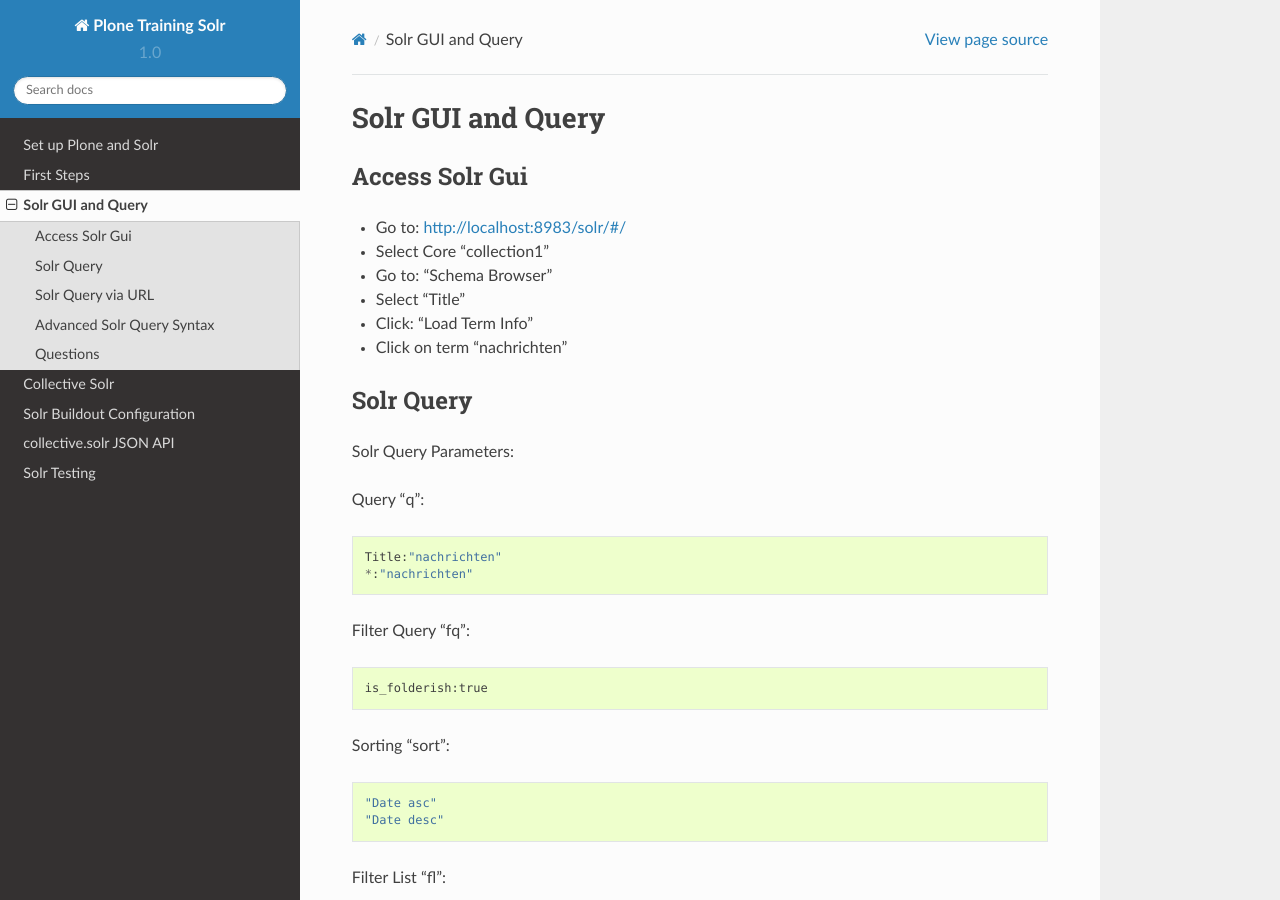
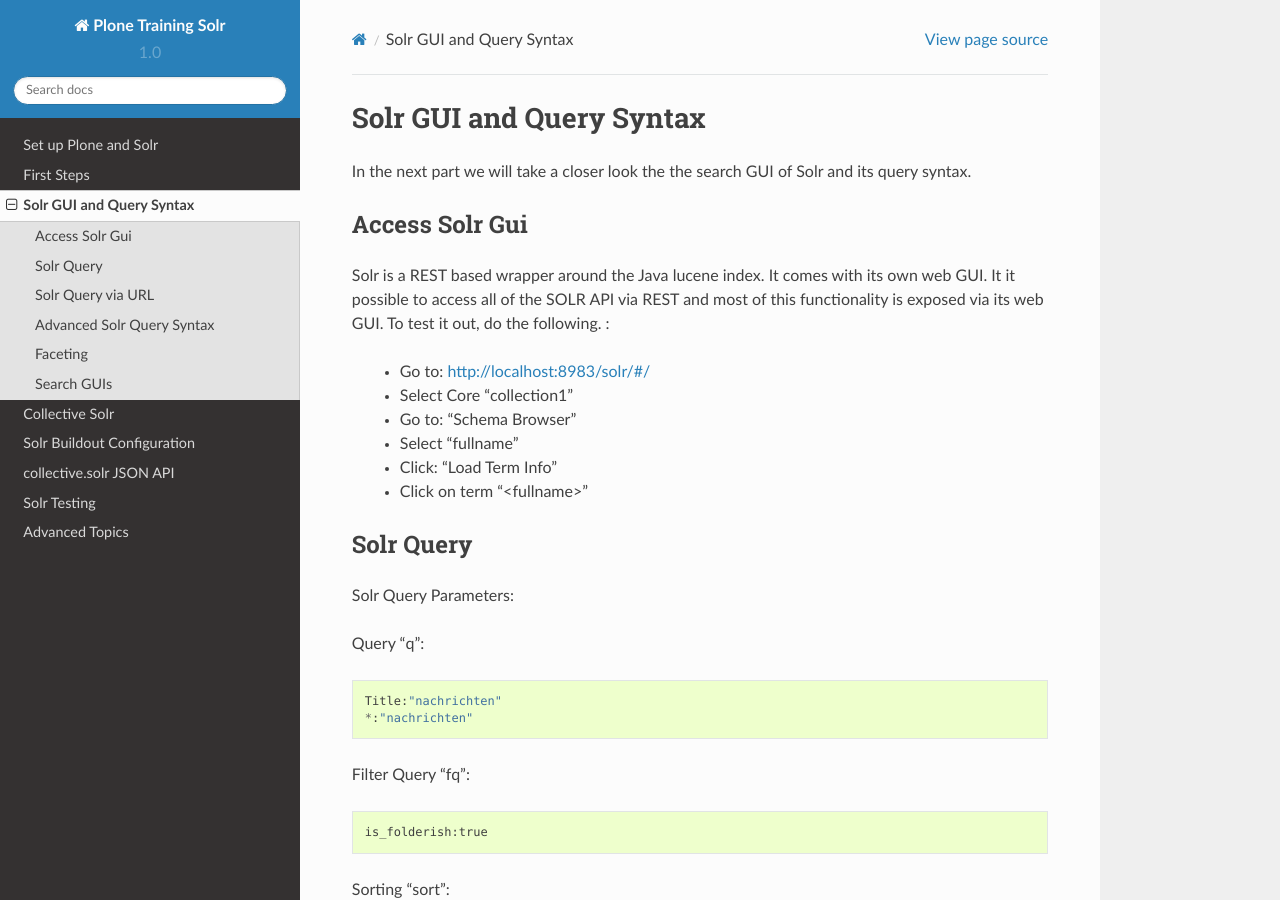
Before and after one commit to tomgross/plone-training-solr, a Sphinx documentation site: the page built from docs/source/solr-gui.rst, in a window 1280 px wide and 900 px high. Built offline with Sphinx 7.4.7 and the Read the Docs theme 2.0.0, drawn with Linux system fonts in a browser that asks for light colours; pages that are not in the unit, such as notebooks, are missing from menus; some of the changed text lies outside the part shown.

Commit message:
add more parts and small cleanups

```diff
--- /dev/null
+++ b/docs/source/advanced-topics.rst
@@ -0,0 +1,4 @@
+Advanced Topics
+----------------------------------
+TBD extending c.solr
+ - custom adders
--- a/docs/source/collective-solr.rst
+++ b/docs/source/collective-solr.rst
@@ -1,5 +1,9 @@
 Collective Solr
 ------------------------------------------------------------------------------
+
+Currently we depend on collective.indexing as a means to hook into the normal catalog machinery of Plone to detect content changes. c.indexing before version two had some persistent data structures that frequently caused problems when removing the add-on. These problems have been fixed in version two. Unfortunately c.indexing still has to hook the catalog machinery in various evil ways, as the machinery lacks the required hooks for its use-case. Going forward it is expected for c.indexing to be merged into the underlying ZCatalog implementation, at which point collective.solr can use those hooks directly.
+
+TBD
 
 Collective Solr Control Panel
 *****************************
--- a/docs/source/index.rst
+++ b/docs/source/index.rst
@@ -19,6 +19,8 @@ Contents:
    solr-configuration.rst
    json-api.rst
    solr-testing.rst
+   production-setups.rst
+   advanced-topics.rst
 
 
 ==================
--- a/docs/source/solr-gui.rst
+++ b/docs/source/solr-gui.rst
@@ -1,15 +1,23 @@
-Solr GUI and Query
-------------------------------------------------------------------------------
+Solr GUI and Query Syntax
+----------------------------------
+
+In the next part we will take a closer look the the search GUI of Solr
+and its query syntax.
 
 Access Solr Gui
 ***************
 
-- Go to: http://localhost:8983/solr/#/
-- Select Core "collection1"
-- Go to: "Schema Browser"
-- Select "Title"
-- Click: "Load Term Info"
-- Click on term "nachrichten"
+Solr is a REST based wrapper around the Java lucene index. It comes with
+its own web GUI. It it possible to access all of the SOLR API via REST and
+most of this functionality is exposed via its web GUI. To test it out, do the
+following. :
+
+ - Go to: http://localhost:8983/solr/#/
+ - Select Core "collection1"
+ - Go to: "Schema Browser"
+ - Select "fullname"
+ - Click: "Load Term Info"
+ - Click on term "<fullname>"
 
 Solr Query
 **********
@@ -79,10 +87,17 @@ Proximity Search::
 
     "'apache solr'2"
 
+Faceting
+**************************
 
-Questions
-*********
+TBD
 
-- What do we get by using Solr instead of the Plone search?
-- Why don't we query Solr directly in Plone?
-- What does collective.solr do?
+
+Search GUIs
+**************************
+
+ - c.solr ootb
+
+ - eea.facetednavigation
+
+ - custom
```
Also changed, not shown: docs/source/json-api.rst (+0 -24 lines), docs/source/production-setup.rst (added, +7 -0 lines).
